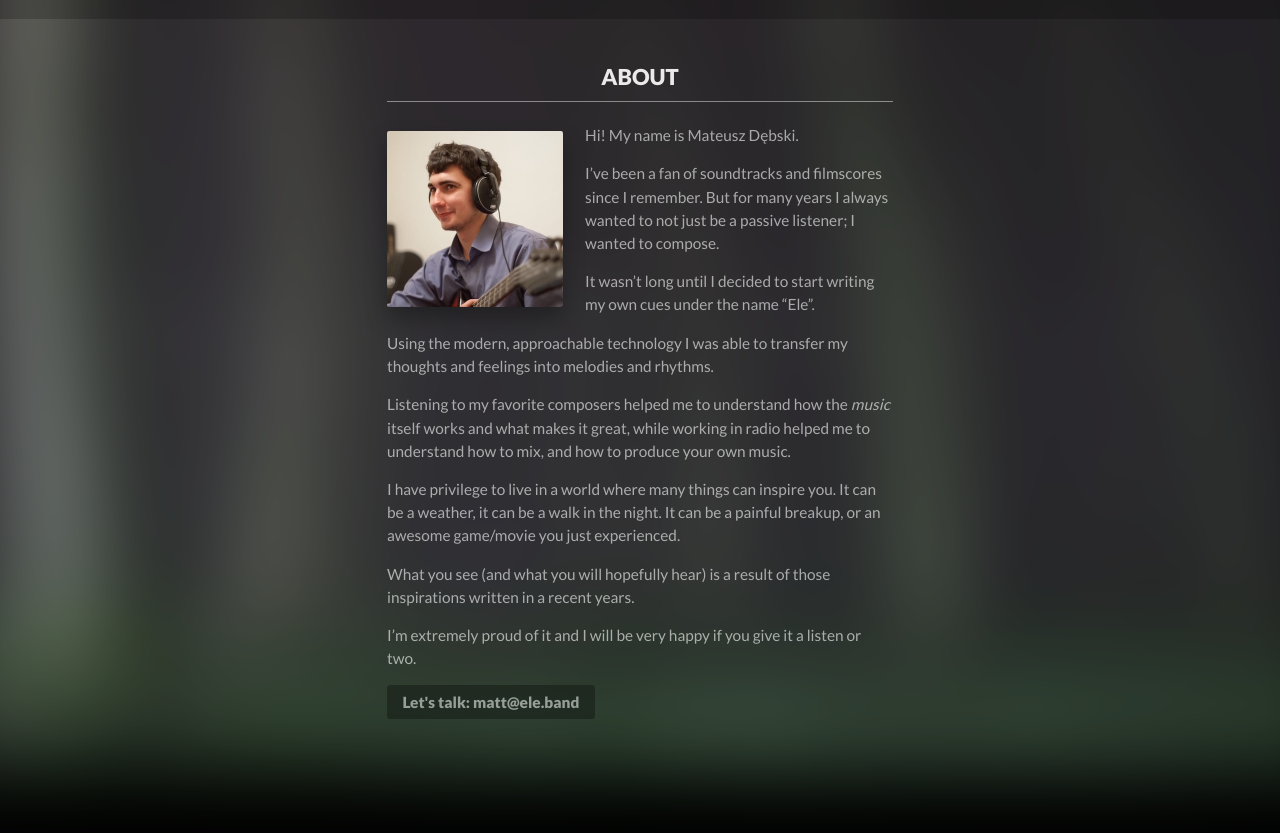
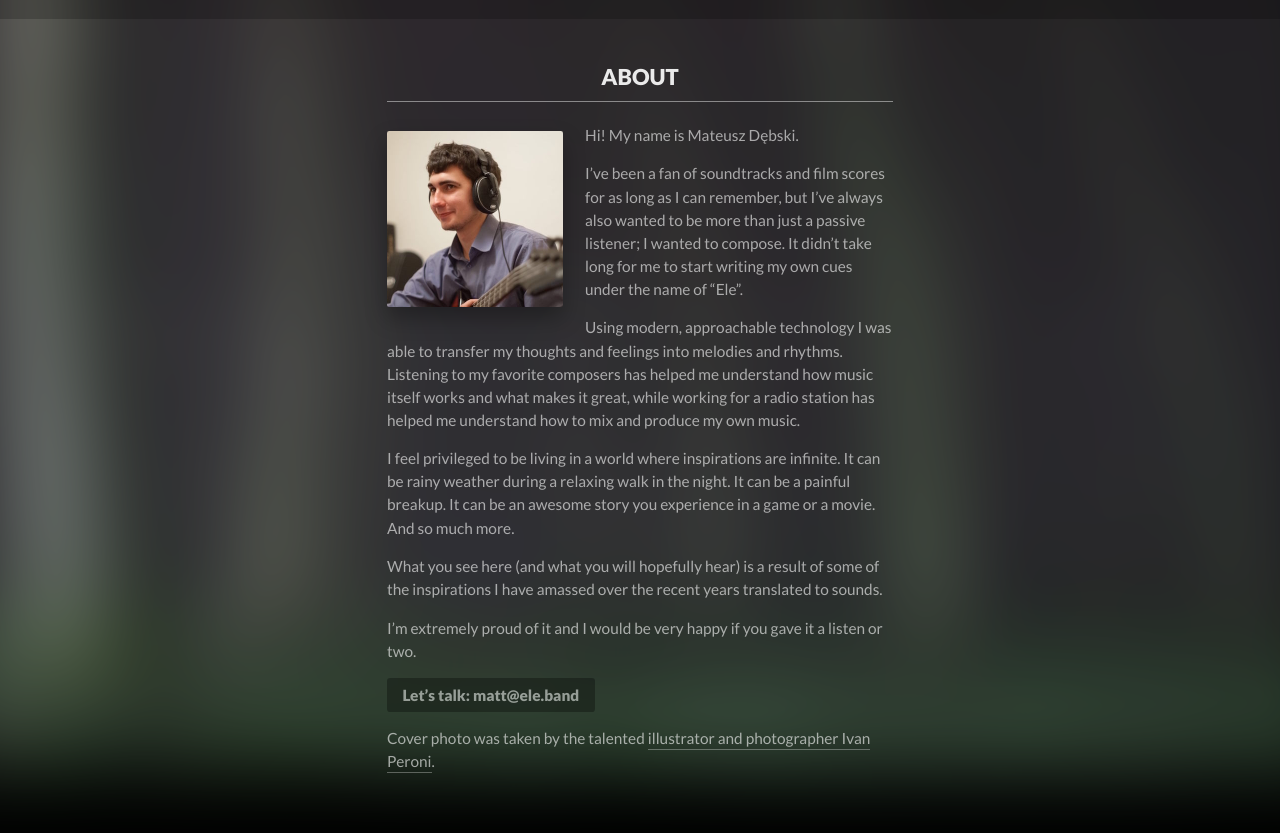
Before and after one commit to elemusic/elemusic.github.io, a plain HTML site: page about.html in a window 1280 px wide. Shown: the part 70-903 px from the top of the page. Before the commit the page ends 827 px from the top, so only its background shows below. Drawn offline with Linux system fonts and the light colour scheme.

Commit message:
Updated about

```diff
--- a/about.html
+++ b/about.html
@@ -41,14 +41,13 @@
 		<h1>About</h1>
 		<img id="matt-photo" src="assets/img/ele.jpg" alt="A Photo of Mateusz Dębski">
 		<p>Hi! My name is Mateusz Dębski.</p>
-		<p>I&#8217;ve been a fan of soundtracks and filmscores since I remember. But for many years I always wanted to not just be a passive listener; I wanted to compose.</p>
-		<p>It wasn&#8217;t long until I decided to start writing my own cues under the name &#8220;Ele&#8221;.</p>
-		<p>Using the modern, approachable technology I was able to transfer my thoughts and feelings into melodies and rhythms. </p>
-		<p>Listening to my favorite composers helped me to understand how the <em>music</em> itself works and what makes it great, while working in radio helped me to understand how to mix, and how to produce your own music.</p>
-		<p>I have privilege to live in a world where many things can inspire you. It can be a weather, it can be a walk in the night. It can be a painful breakup, or an awesome game/movie you just experienced. </p>
-		<p>What you see (and what you will hopefully hear) is a result of those inspirations written in a recent years.</p>
-		<p>I&#8217;m extremely proud of it and I will be very happy if you give it a listen or two.</p>
-		<a href="mailto:matt@ele.band">Let's talk: matt@ele.band</a>
+		<p>I’ve been a fan of soundtracks and film scores for as long as I can remember, but I’ve always also wanted to be more than just a passive listener; I wanted to compose. It didn’t take long for me to start writing my own cues under the name of “Ele”.</p>
+		<p>Using modern, approachable technology I was able to transfer my thoughts and feelings into melodies and rhythms. Listening to my favorite composers has helped me understand how music itself works and what makes it great, while working for a radio station has helped me understand how to mix and produce my own music.</p>
+		<p>I feel privileged to be living in a world where inspirations are infinite. It can be rainy weather during a relaxing walk in the night. It can be a painful breakup. It can be an awesome story you experience in a game or a movie. And so much more.</p>
+		<p>What you see here (and what you will hopefully hear) is a result of some of the inspirations I have amassed over the recent years translated to sounds.</p>
+		<p>I’m extremely proud of it and I would be very happy if you gave it a listen or two.</p>
+		<a id="email-link" href="&#109;&#97;&#105;&#108;&#x74;&#111;&#x3a;&#x6d;&#x61;&#116;&#x74;&#x40;&#x65;&#x6c;&#101;&#109;&#117;&#115;&#105;&#99;&#46;&#109;&#x65;">&#76;&#101;&#x74;&#8217;&#x73; &#x74;&#x61;&#108;&#x6b;&#x3a; &#109;&#97;&#116;&#x74;&#64;&#x65;&#x6c;&#x65;&#46;&#x62;&#97;&#x6e;&#x64;</a>
+		<p>Cover photo was taken by the talented <a href="http://www.ivanperoni.com">illustrator and photographer Ivan Peroni</a>.</p>
 	</div>
 
 </article>
--- a/assets/css/style.scss
+++ b/assets/css/style.scss
@@ -175,10 +175,21 @@ article {
 			color: rgba(255, 255, 255, 0.6);
 			line-height: 1.5em;
 			margin-bottom: 1em;
+
+			a {
+				color: rgba(255, 255, 255, 0.6);
+				border-bottom: 1px solid rgba(255, 255, 255, 0.3);
+				padding-bottom: .1em;
+				transition: .2s;
+			}
+
+			a:hover {
+				color: rgba(255, 255, 255, 0.9);
+				border-bottom: 1px solid rgba(255, 255, 255, 0.6);
+			}
 		}
 
-		a {
-			margin: 0 auto;
+		#email-link {
 			font-size: .7em;
 			font-weight: 900;
 			opacity: .5;
@@ -186,8 +197,10 @@ article {
 			padding: .5em 1em;
 			background: rgba(0, 0, 0, 0.6);
 			border-radius: .2em;
+			margin-bottom: 1em;
+			display: inline-block;
 		}
-		a:hover {
+		#email-link:hover {
 			opacity: .9;
 		}
 
```
Also changed, not shown: assets/css/style.css, 1 other file.
